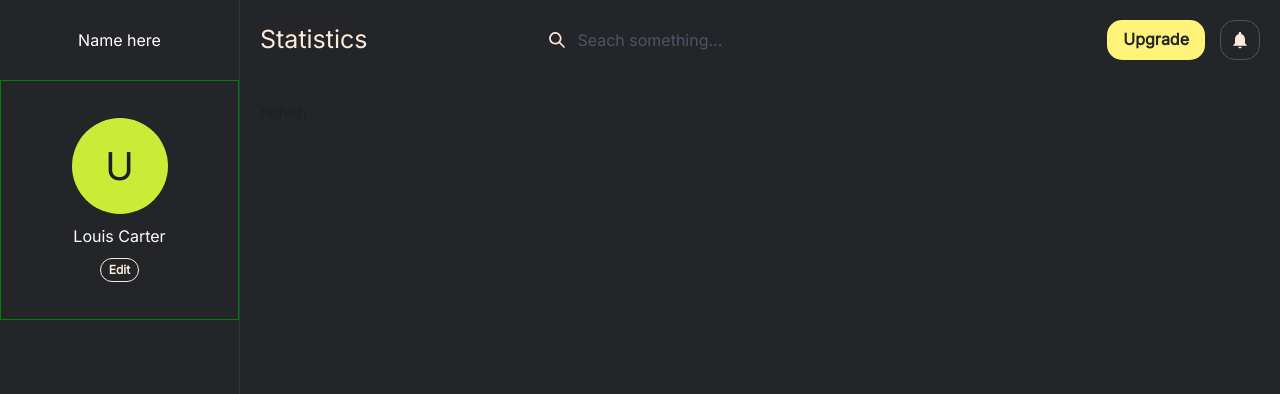
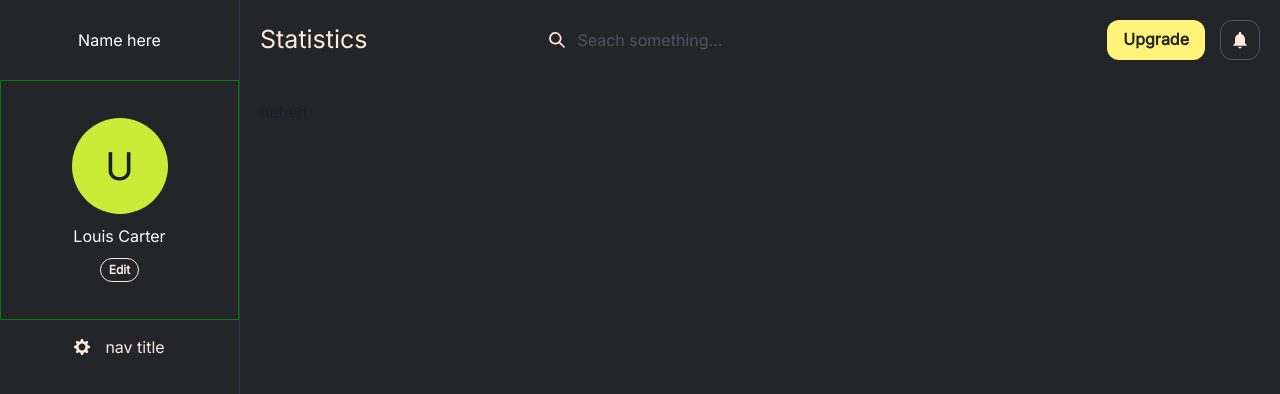
Before and after one commit to jeffigy/modern-chakra-dashboard, a Next.js app: page / in a window 1280 px wide. Shown: the top 394 px of the page. Built offline with nearby package versions, Linux system fonts and the light colour scheme.

Commit message:
initial navlink component

```diff
--- a/src/chakra/button.ts
+++ b/src/chakra/button.ts
@@ -2,7 +2,7 @@ import { ComponentStyleConfig } from "@chakra-ui/react";
 
 export const Button: ComponentStyleConfig = {
   baseStyle: {
-    borderRadius: "15px",
+    borderRadius: "xl",
     boxShadow: "none",
     _focus: {
       boxShadow: "none",
--- /dev/null
+++ b/src/components/Sidebar/Navlinks.tsx
@@ -0,0 +1,25 @@
+import { SettingsIcon } from "@chakra-ui/icons";
+import { Flex, Icon, Text } from "@chakra-ui/react";
+import React from "react";
+
+type NavlinksProps = {};
+
+const Navlinks: React.FC<NavlinksProps> = () => {
+  return (
+    <Flex
+      color={"brand.600"}
+      align={"center"}
+      p={"15px"}
+      mx={"30px"}
+      borderRadius={"lg"}
+      justifyContent={"center"}
+      _hover={{
+        bg: "blue.700",
+      }}
+    >
+      <Icon as={SettingsIcon} mr={"15px"} />
+      <Text>nav title</Text>
+    </Flex>
+  );
+};
+export default Navlinks;
--- /dev/null
+++ b/src/components/Sidebar/ProfileAvatar.tsx
@@ -0,0 +1,25 @@
+import { Avatar, Button, Flex, Text } from "@chakra-ui/react";
+import React from "react";
+
+type ProfileAvatarProps = {};
+
+const ProfileAvatar: React.FC<ProfileAvatarProps> = () => {
+  return (
+    <Flex
+      direction={"column"}
+      align={"center"}
+      border={"1px solid green"}
+      h={60}
+      justifyContent={"center"}
+    >
+      <Avatar size={"xl"} mb={"10px"} name="user" />
+      <Text color={"white"} mb={"10px"}>
+        Louis Carter
+      </Text>
+      <Button size={"xs"} variant={"secondaryOutline"}>
+        Edit
+      </Button>
+    </Flex>
+  );
+};
+export default ProfileAvatar;
--- a/src/components/Sidebar/Sidebar.tsx
+++ b/src/components/Sidebar/Sidebar.tsx
@@ -1,11 +1,12 @@
 import React from "react";
 import { Avatar, Box, Button, Flex, Spacer, Text } from "@chakra-ui/react";
+import ProfileAvatar from "./ProfileAvatar";
+import Navlinks from "./Navlinks";
 type SidebarProps = {};
 
 const Sidebar: React.FC<SidebarProps> = () => {
   return (
     <Box
-      // bg={"blue.900"}
       borderRight={"1px"}
       borderRightColor={"gray.700"}
       h={"full"}
@@ -16,21 +17,8 @@ const Sidebar: React.FC<SidebarProps> = () => {
       <Flex h={"80px"} align={"center"} justifyContent={"center"}>
         <Text color={"white"}>Name here</Text>
       </Flex>
-      <Flex
-        direction={"column"}
-        align={"center"}
-        border={"1px solid green"}
-        h={60}
-        justifyContent={"center"}
-      >
-        <Avatar size={"xl"} mb={"10px"} name="user" />
-        <Text color={"white"} mb={"10px"}>
-          Louis Carter
-        </Text>
-        <Button size={"xs"} variant={"secondaryOutline"}>
-          Edit
-        </Button>
-      </Flex>
+      <ProfileAvatar />
+      <Navlinks />
     </Box>
   );
 };
```
